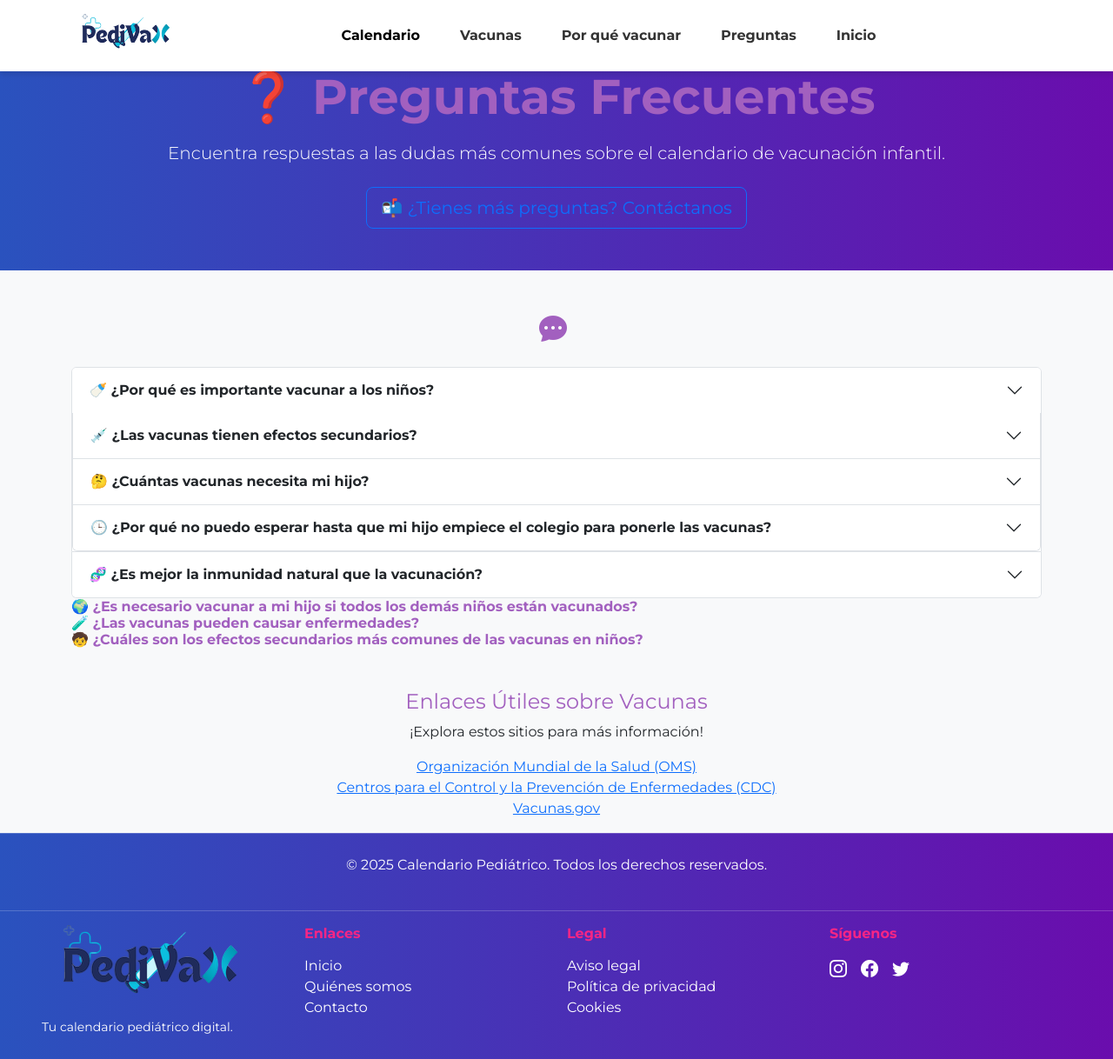
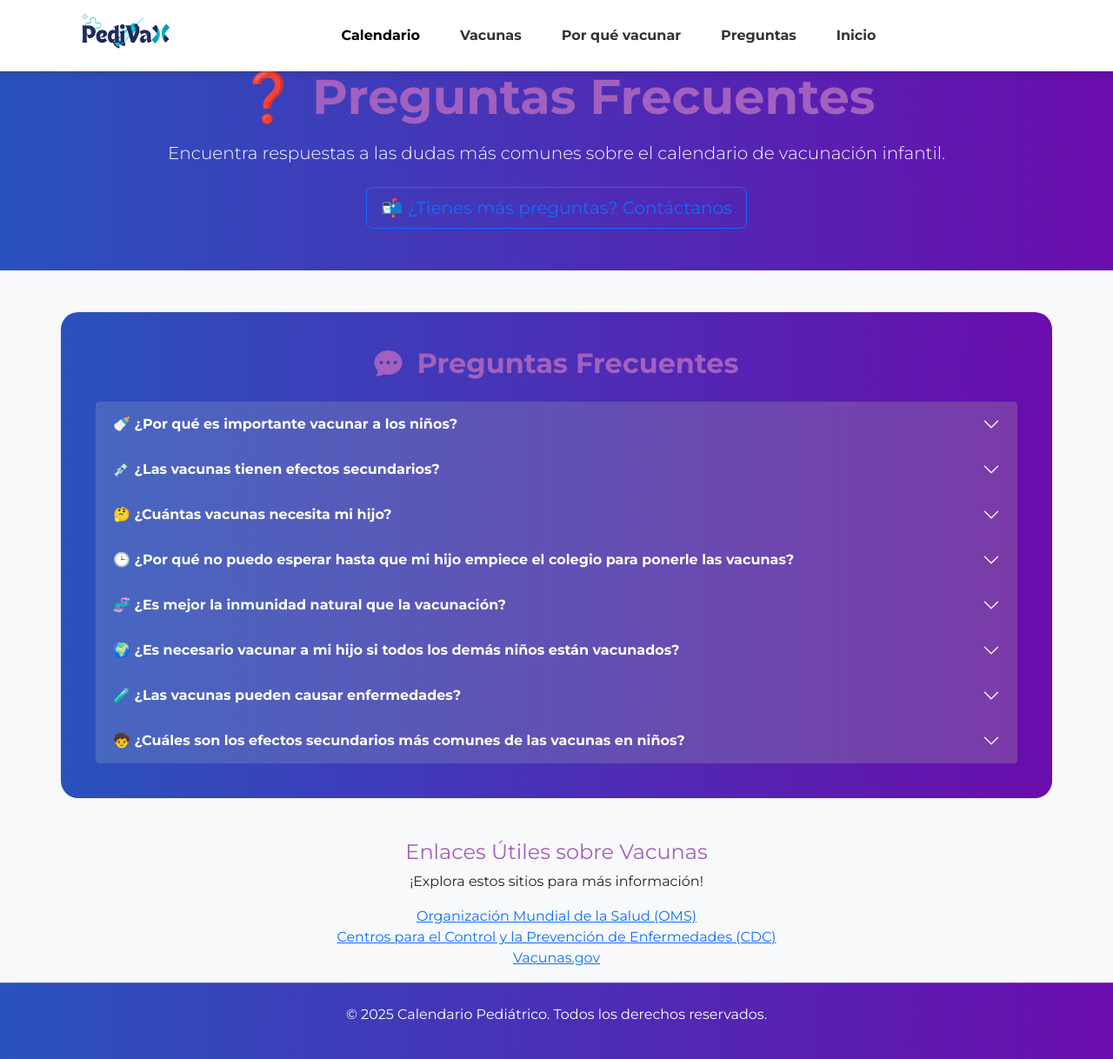
Before and after one commit to jawinga/pediatra-online, a PHP site: page /calendario/vacunas/preguntas.php in a window 1280 px wide. Shown: the top 1218 px of the page at 87% size. Run offline with PHP 8.4, Linux system fonts and the light colour scheme.

Commit message:
Cambios calendario

```diff
--- a/app/components/footer.php
+++ b/app/components/footer.php
@@ -2,23 +2,23 @@
 <div class="container-fluid px-5">
     <div class="row text-center text-md-start">
         <div class="col-md-3 mb-4">
-            <img src="/pediatra-online/app/views/img/logoPedivax.png" alt="PediVax logo" class="img-fluid mb-2" >
+            <img src="/app/views/img/logoPedivax.png" alt="PediVax logo" class="img-fluid mb-2" >
             <p class="small">Tu calendario pediátrico digital.</p>
         </div>
         <div class="col-md-3 mb-4">
             <h6 class="fw-semibold">Enlaces</h6>
             <ul class="list-unstyled">
-                <li><a href="/pediatra-online/app/views/inicio.php" class="text-decoration-none">Inicio</a></li>
-                <li><a href="/pediatra-online/app/views/quienesSomos.php" class="text-decoration-none">Quiénes somos</a></li>
-                <li><a href="/pediatra-online/app/views/contacto.php" class="text-decoration-none">Contacto</a></li>
+                <li><a href="/app/views/inicio.php" class="text-decoration-none">Inicio</a></li>
+                <li><a href="/app/views/quienesSomos.php" class="text-decoration-none">Quiénes somos</a></li>
+                <li><a href="/app/views/contacto.php" class="text-decoration-none">Contacto</a></li>
             </ul>
         </div>
         <div class="col-md-3 mb-4">
             <h6 class="fw-semibold">Legal</h6>
             <ul class="list-unstyled">
-                <li><a href="/pediatra-online/app/legal/avisoLegal.php" class="text-decoration-none">Aviso legal</a></li>
-                <li><a href="/pediatra-online/app/legal/politicaPrivacidad.php" class="text-decoration-none">Política de privacidad</a></li>
-                <li><a href="/pediatra-online/app/legal/politicaCookies.php" class="text-decoration-none">Cookies</a></li>
+                <li><a href="/app/legal/avisoLegal.php" class="text-decoration-none">Aviso legal</a></li>
+                <li><a href="/app/legal/politicaPrivacidad.php" class="text-decoration-none">Política de privacidad</a></li>
+                <li><a href="/app/legal/politicaCookies.php" class="text-decoration-none">Cookies</a></li>
             </ul>
         </div>
         <div class="col-md-3 mb-4">
--- a/app/views/calendario/vacunas/preguntas.php
+++ b/app/views/calendario/vacunas/preguntas.php
@@ -4,6 +4,7 @@
   <meta charset="UTF-8">
   <meta name="viewport" content="width=device-width, initial-scale=1.0">
   <title>Calendario de Vacunación</title>
+   <!-- <link rel="stylesheet" href="../../css/pageStyle.css"> -->
   <link href="https://fonts.googleapis.com/css2?family=Montserrat:wght@300;400;700&display=swap" rel="stylesheet">
   <link href="https://cdn.jsdelivr.net/npm/bootstrap@5.3.5/dist/css/bootstrap.min.css" rel="stylesheet">
   <script src="https://cdn.jsdelivr.net/npm/bootstrap@5.3.5/dist/js/bootstrap.bundle.min.js"></script>
@@ -44,12 +45,14 @@
 <!-- Sección de FAQs -->
 <section class="faq my-5 mb-5 container-xl faq-container">
     <h2 class="text-center mb-4 text-pink fw-bold">
-        <i class="bi bi-chat-dots-fill me-2"></i>
+        <i class="bi bi-chat-dots-fill me-2"></i> Preguntas Frecuentes
     </h2>
     <div class="accordion" id="faqAccordion">
+
+        <!-- Pregunta 1 -->
         <div class="accordion-item">
             <h2 class="accordion-header" id="faq1-heading">
-                <button class="accordion-button collapsed fw-bold" type="button" data-bs-toggle="collapse" data-bs-target="#faq1" aria-expanded="true" aria-controls="faq1">
+                <button class="accordion-button collapsed fw-bold" type="button" data-bs-toggle="collapse" data-bs-target="#faq1" aria-expanded="false" aria-controls="faq1">
                     🍼 ¿Por qué es importante vacunar a los niños?
                 </button>
             </h2>
@@ -58,12 +61,13 @@
                     Las vacunas son superhéroes para tu salud. Protegen a los niños de enfermedades graves y contribuyen a que la comunidad esté más sana. ¡No te la juegues, vacúnalos!
                 </div>
             </div>
+        </div>
 
+        <!-- Pregunta 2 -->
         <div class="accordion-item">
             <h2 class="accordion-header" id="faq2-heading">
                 <button class="accordion-button collapsed fw-bold" type="button" data-bs-toggle="collapse" data-bs-target="#faq2" aria-expanded="false" aria-controls="faq2">
                     💉 ¿Las vacunas tienen efectos secundarios?
-            </button>
                 </button>
             </h2>
             <div id="faq2" class="accordion-collapse collapse" aria-labelledby="faq2-heading" data-bs-parent="#faqAccordion">
@@ -73,6 +77,7 @@
             </div>
         </div>
 
+        <!-- Pregunta 3 -->
         <div class="accordion-item">
             <h2 class="accordion-header" id="faq3-heading">
                 <button class="accordion-button collapsed fw-bold" type="button" data-bs-toggle="collapse" data-bs-target="#faq3" aria-expanded="false" aria-controls="faq3">
@@ -86,6 +91,7 @@
             </div>
         </div>
 
+        <!-- Pregunta 4 -->
         <div class="accordion-item">
             <h2 class="accordion-header" id="faq4-heading">
                 <button class="accordion-button collapsed fw-bold" type="button" data-bs-toggle="collapse" data-bs-target="#faq4" aria-expanded="false" aria-controls="faq4">
@@ -98,64 +104,66 @@
                 </div>
             </div>
         </div>
-    </div>
+
+        <!-- Pregunta 5 -->
         <div class="accordion-item">
-            <h2 class="accordion-header" id="faq4-heading">
-                <button class="accordion-button collapsed fw-bold" type="button" data-bs-toggle="collapse" data-bs-target="#faq4" aria-expanded="false" aria-controls="faq4">
+            <h2 class="accordion-header" id="faq5-heading">
+                <button class="accordion-button collapsed fw-bold" type="button" data-bs-toggle="collapse" data-bs-target="#faq5" aria-expanded="false" aria-controls="faq5">
                     🧬 ¿Es mejor la inmunidad natural que la vacunación?
                 </button>
             </h2>
-            <div id="faq4" class="accordion-collapse collapse" aria-labelledby="faq4-heading" data-bs-parent="#faqAccordion">
+            <div id="faq5" class="accordion-collapse collapse" aria-labelledby="faq5-heading" data-bs-parent="#faqAccordion">
                 <div class="accordion-body fw-bold">
                     No. En general, es mejor prevenir la enfermedad mediante la vacunación que contraer la infección. Algunas enfermedades pueden tener consecuencias graves, como sordera o daño cerebral, que se pueden evitar con las vacunas.
                 </div>
             </div>
         </div>
-        </div>
-    </div>
+
+        <!-- Pregunta 6 -->
         <div class="accordion-item">
-            <h2 class="accordion-header" id="faq4-heading">
-                <button class="accordion-button collapsed fw-bold" type="button" data-bs-toggle="collapse" data-bs-target="#faq4" aria-expanded="false" aria-controls="faq4">
+            <h2 class="accordion-header" id="faq6-heading">
+                <button class="accordion-button collapsed fw-bold" type="button" data-bs-toggle="collapse" data-bs-target="#faq6" aria-expanded="false" aria-controls="faq6">
                     🌍 ¿Es necesario vacunar a mi hijo si todos los demás niños están vacunados?
                 </button>
             </h2>
-            <div id="faq4" class="accordion-collapse collapse" aria-labelledby="faq4-heading" data-bs-parent="#faqAccordion">
+            <div id="faq6" class="accordion-collapse collapse" aria-labelledby="faq6-heading" data-bs-parent="#faqAccordion">
                 <div class="accordion-body fw-bold">
                     Sí. Aunque la mayoría de los niños estén vacunados, tu hijo aún puede estar expuesto a personas no vacunadas en otros entornos. Vacunarlo protege su salud y contribuye a la inmunidad colectiva.
                 </div>
             </div>
         </div>
-        </div>
-    </div>
+
+        <!-- Pregunta 7 -->
         <div class="accordion-item">
-            <h2 class="accordion-header" id="faq4-heading">
-                <button class="accordion-button collapsed fw-bold" type="button" data-bs-toggle="collapse" data-bs-target="#faq4" aria-expanded="false" aria-controls="faq4">
+            <h2 class="accordion-header" id="faq7-heading">
+                <button class="accordion-button collapsed fw-bold" type="button" data-bs-toggle="collapse" data-bs-target="#faq7" aria-expanded="false" aria-controls="faq7">
                     🧪 ¿Las vacunas pueden causar enfermedades?
                 </button>
             </h2>
-            <div id="faq4" class="accordion-collapse collapse" aria-labelledby="faq4-heading" data-bs-parent="#faqAccordion">
+            <div id="faq7" class="accordion-collapse collapse" aria-labelledby="faq7-heading" data-bs-parent="#faqAccordion">
                 <div class="accordion-body fw-bold">
                     No. Las vacunas contienen gérmenes inactivos, debilitados o solo una parte del germen que causa la enfermedad. No pueden causar la enfermedad, sino que ayudan al sistema inmunológico a aprender a combatirla.
                 </div>
             </div>
         </div>
-        </div>
-    </div>
+
+        <!-- Pregunta 8 -->
         <div class="accordion-item">
-            <h2 class="accordion-header" id="faq4-heading">
-                <button class="accordion-button collapsed fw-bold" type="button" data-bs-toggle="collapse" data-bs-target="#faq4" aria-expanded="false" aria-controls="faq4">
+            <h2 class="accordion-header" id="faq8-heading">
+                <button class="accordion-button collapsed fw-bold" type="button" data-bs-toggle="collapse" data-bs-target="#faq8" aria-expanded="false" aria-controls="faq8">
                     🧒 ¿Cuáles son los efectos secundarios más comunes de las vacunas en niños?
                 </button>
             </h2>
-            <div id="faq4" class="accordion-collapse collapse" aria-labelledby="faq4-heading" data-bs-parent="#faqAccordion">
+            <div id="faq8" class="accordion-collapse collapse" aria-labelledby="faq8-heading" data-bs-parent="#faqAccordion">
                 <div class="accordion-body fw-bold">
                     Los efectos secundarios más comunes son leves y temporales, como dolor, hinchazón o enrojecimiento en el lugar de la inyección, fiebre leve o malestar general. Estos síntomas suelen desaparecer en pocos días.
                 </div>
             </div>
         </div>
-        </div>
+
     </div>
 </section>
+
 
 
       <!-- Enlaces a más información -->
--- a/app/views/calendario/vacunas/vacunas.php
+++ b/app/views/calendario/vacunas/vacunas.php
@@ -124,7 +124,7 @@
   ],
   12 => [
     'descripcion' => 'Se administran vacunas importantes para proteger frente al sarampión, rubeola, parotiditis y meningitis.',
-    'video'       => 'https://www.youtube.com/embed/TJ0IIgsLHE8',
+    'video'       => 'https://www.youtube.com/embed/i4a7g-1wgUs',
     'vacunas'     => [
       [
         'titulo'      => '🧪 Triple Vírica (SRP)',
--- a/app/views/css/calendario.css
+++ b/app/views/css/calendario.css
@@ -359,3 +359,46 @@
   h1 {
     font-weight: bold;
   }
+  /*CSS de FAQ*/
+.qm-color {
+  color: linear-gradient(to right, #e968c4, #3974da);
+}
+
+.faq-container {
+  background: linear-gradient(to right, #2a52be, #6a0dad);
+  box-shadow: #333;
+  border-radius: 20px;
+  padding: 40px;
+  margin-bottom: 30px;
+}
+
+.accordion-item {
+  border: none !important;
+}
+
+.accordion-button {
+  color: white;
+  background: linear-gradient(to right, #4767c0, #7b3ba8);
+  font-weight: 500;
+  font-family: "Montserrat", sans-serif;
+}
+
+.accordion-button.collapsed::after {
+  filter: brightness(0) invert(1);
+}
+
+.accordion-button:not(.collapsed) {
+  background: linear-gradient(to right, #fbc2eb, #a6c1ee);
+}
+
+.accordion-button:focus {
+  outline: none;
+  box-shadow: 0 0 0 0.25rem rgba(255, 105, 180, 0.5);
+}
+
+.accordion-body {
+  background: linear-gradient(to right, #fa85d9, #72a1f1);
+  font-size: 1rem;
+  padding-bottom: 12px;
+}
+/*Fin CSS de FAQ*/
```
Also changed, not shown: app/views/calendario/vacunas/porquevacunar.php (+35 -9 lines). Lines whose indentation alone changed are shown as unchanged.
